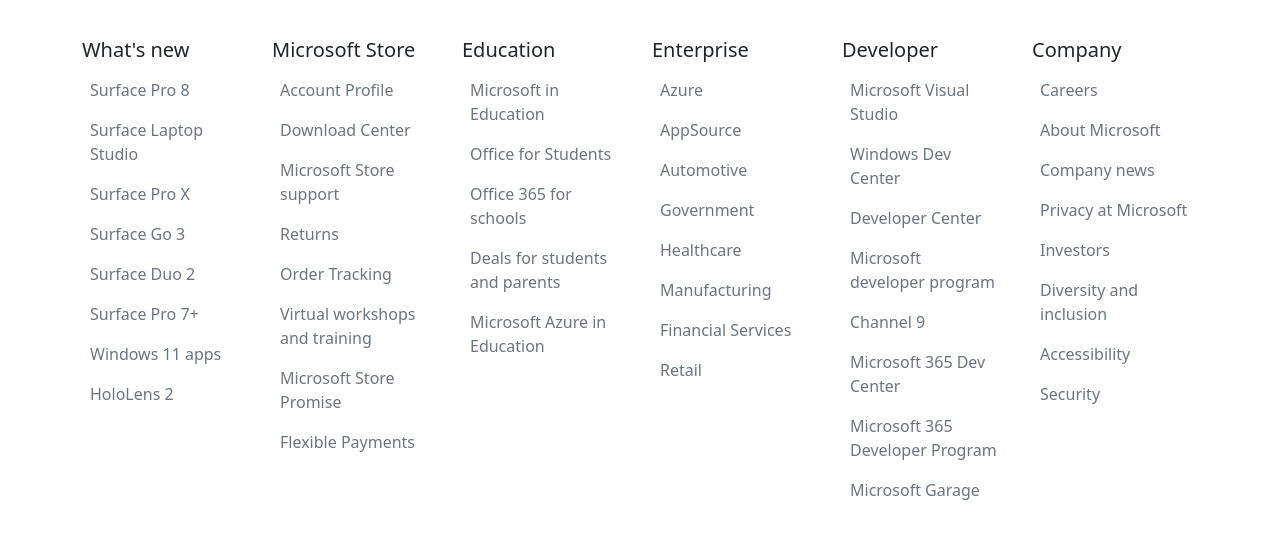
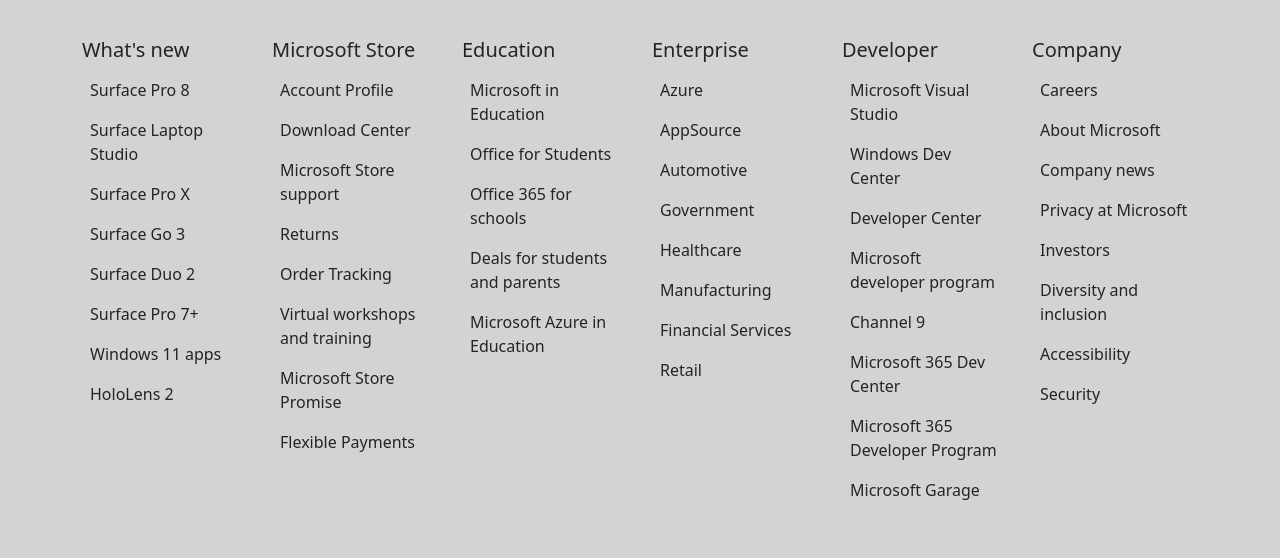
Before and after one commit to sarthbpatel/microsoft-app, an Angular app: page / in a window 1280 px wide. Shown: the part 1245-1805 px from the top of the page. Built offline with nearby package versions, Linux system fonts and the light colour scheme.

Commit message:
Updated background color

```diff
--- /dev/null
+++ b/src/app/navigation/footnavbar/footer.component.css
@@ -0,0 +1,7 @@
+.background {
+    background-color: lightgray;
+}
+
+.font {
+    color: black;
+}
--- a/src/app/navigation/footnavbar/footer.component.html
+++ b/src/app/navigation/footnavbar/footer.component.html
@@ -1,32 +1,33 @@
+<div class="background">
 <div class="container">
-    <footer class="row row-cols-8 py-5 my-5">
+    <footer class="row row-cols-8 py-5 my-5 ">
 
 
-      <div class="col">
+      <div class="col ">
         <h5>What's new</h5>
         <ul class="nav flex-column">
-          <li class="nav-item mb-0"><a href="#" class="nav-link p-2 text-muted">Surface Pro 8</a></li>
-          <li class="nav-item mb-0"><a href="#" class="nav-link p-2 text-muted">Surface Laptop Studio</a></li>
-          <li class="nav-item mb-0"><a href="#" class="nav-link p-2 text-muted">Surface Pro X</a></li>
-          <li class="nav-item mb-0"><a href="#" class="nav-link p-2 text-muted">Surface Go 3</a></li>
-          <li class="nav-item mb-0"><a href="#" class="nav-link p-2 text-muted">Surface Duo 2</a></li>
-          <li class="nav-item mb-0"><a href="#" class="nav-link p-2 text-muted">Surface Pro 7+</a></li>
-          <li class="nav-item mb-0"><a href="#" class="nav-link p-2 text-muted">Windows 11 apps</a></li>
-          <li class="nav-item mb-0"><a href="#" class="nav-link p-2 text-muted">HoloLens 2</a></li>
+          <li class="nav-item mb-0"><a href="#" class="nav-link p-2 text-dark">Surface Pro 8</a></li>
+          <li class="nav-item mb-0"><a href="#" class="nav-link p-2 text-dark">Surface Laptop Studio</a></li>
+          <li class="nav-item mb-0"><a href="#" class="nav-link p-2 text-dark">Surface Pro X</a></li>
+          <li class="nav-item mb-0"><a href="#" class="nav-link p-2 text-dark">Surface Go 3</a></li>
+          <li class="nav-item mb-0"><a href="#" class="nav-link p-2 text-dark">Surface Duo 2</a></li>
+          <li class="nav-item mb-0"><a href="#" class="nav-link p-2 text-dark">Surface Pro 7+</a></li>
+          <li class="nav-item mb-0"><a href="#" class="nav-link p-2 text-dark">Windows 11 apps</a></li>
+          <li class="nav-item mb-0"><a href="#" class="nav-link p-2 text-dark">HoloLens 2</a></li>
         </ul>
       </div>
 
       <div class="col">
         <h5>Microsoft Store</h5>
         <ul class="nav flex-column">
-          <li class="nav-item mb-0"><a href="#" class="nav-link p-2 text-muted">Account Profile</a></li>
-          <li class="nav-item mb-0"><a href="#" class="nav-link p-2 text-muted">Download Center</a></li>
-          <li class="nav-item mb-0"><a href="#" class="nav-link p-2 text-muted">Microsoft Store support</a></li>
-          <li class="nav-item mb-0"><a href="#" class="nav-link p-2 text-muted">Returns</a></li>
-          <li class="nav-item mb-0"><a href="#" class="nav-link p-2 text-muted">Order Tracking</a></li>
-          <li class="nav-item mb-0"><a href="#" class="nav-link p-2 text-muted">Virtual workshops and training</a></li>
-          <li class="nav-item mb-0"><a href="#" class="nav-link p-2 text-muted">Microsoft Store Promise</a></li>
-          <li class="nav-item mb-0"><a href="#" class="nav-link p-2 text-muted">Flexible Payments</a></li>
+          <li class="nav-item mb-0"><a href="#" class="nav-link p-2 text-dark">Account Profile</a></li>
+          <li class="nav-item mb-0"><a href="#" class="nav-link p-2 text-dark">Download Center</a></li>
+          <li class="nav-item mb-0"><a href="#" class="nav-link p-2 text-dark">Microsoft Store support</a></li>
+          <li class="nav-item mb-0"><a href="#" class="nav-link p-2 text-dark">Returns</a></li>
+          <li class="nav-item mb-0"><a href="#" class="nav-link p-2 text-dark">Order Tracking</a></li>
+          <li class="nav-item mb-0"><a href="#" class="nav-link p-2 text-dark">Virtual workshops and training</a></li>
+          <li class="nav-item mb-0"><a href="#" class="nav-link p-2 text-dark">Microsoft Store Promise</a></li>
+          <li class="nav-item mb-0"><a href="#" class="nav-link p-2 text-dark">Flexible Payments</a></li>
 
         </ul>
       </div>
@@ -34,55 +35,56 @@
       <div class="col">
         <h5>Education</h5>
         <ul class="nav flex-column">
-          <li class="nav-item mb-0"><a href="#" class="nav-link p-2 text-muted">Microsoft in Education</a></li>
-          <li class="nav-item mb-0"><a href="#" class="nav-link p-2 text-muted">Office for Students</a></li>
-          <li class="nav-item mb-0"><a href="#" class="nav-link p-2 text-muted">Office 365 for schools</a></li>
-          <li class="nav-item mb-0"><a href="#" class="nav-link p-2 text-muted">Deals for students and parents</a></li>
-          <li class="nav-item mb-0"><a href="#" class="nav-link p-2 text-muted">Microsoft Azure in Education</a></li>
+          <li class="nav-item mb-0"><a href="#" class="nav-link p-2 text-dark">Microsoft in Education</a></li>
+          <li class="nav-item mb-0"><a href="#" class="nav-link p-2 text-dark">Office for Students</a></li>
+          <li class="nav-item mb-0"><a href="#" class="nav-link p-2 text-dark">Office 365 for schools</a></li>
+          <li class="nav-item mb-0"><a href="#" class="nav-link p-2 text-dark">Deals for students and parents</a></li>
+          <li class="nav-item mb-0"><a href="#" class="nav-link p-2 text-dark">Microsoft Azure in Education</a></li>
         </ul>
       </div>
 
       <div class="col">
         <h5>Enterprise</h5>
         <ul class="nav flex-column">
-          <li class="nav-item mb-0"><a href="#" class="nav-link p-2 text-muted">Azure</a></li>
-          <li class="nav-item mb-0"><a href="#" class="nav-link p-2 text-muted">AppSource</a></li>
-          <li class="nav-item mb-0"><a href="#" class="nav-link p-2 text-muted">Automotive</a></li>
-          <li class="nav-item mb-0"><a href="#" class="nav-link p-2 text-muted">Government</a></li>
-          <li class="nav-item mb-0"><a href="#" class="nav-link p-2 text-muted">Healthcare</a></li>
-          <li class="nav-item mb-0"><a href="#" class="nav-link p-2 text-muted">Manufacturing</a></li>
-          <li class="nav-item mb-0"><a href="#" class="nav-link p-2 text-muted">Financial Services</a></li>
-          <li class="nav-item mb-0"><a href="#" class="nav-link p-2 text-muted">Retail</a></li>
+          <li class="nav-item mb-0"><a href="#" class="nav-link p-2 text-dark">Azure</a></li>
+          <li class="nav-item mb-0"><a href="#" class="nav-link p-2 text-dark">AppSource</a></li>
+          <li class="nav-item mb-0"><a href="#" class="nav-link p-2 text-dark">Automotive</a></li>
+          <li class="nav-item mb-0"><a href="#" class="nav-link p-2 text-dark">Government</a></li>
+          <li class="nav-item mb-0"><a href="#" class="nav-link p-2 text-dark">Healthcare</a></li>
+          <li class="nav-item mb-0"><a href="#" class="nav-link p-2 text-dark">Manufacturing</a></li>
+          <li class="nav-item mb-0"><a href="#" class="nav-link p-2 text-dark">Financial Services</a></li>
+          <li class="nav-item mb-0"><a href="#" class="nav-link p-2 text-dark">Retail</a></li>
         </ul>
       </div>
 
       <div class="col">
         <h5>Developer</h5>
         <ul class="nav flex-column">
-          <li class="nav-item mb-0"><a href="#" class="nav-link p-2 text-muted">Microsoft Visual Studio</a></li>
-          <li class="nav-item mb-0"><a href="#" class="nav-link p-2 text-muted">Windows Dev Center</a></li>
-          <li class="nav-item mb-0"><a href="#" class="nav-link p-2 text-muted">Developer Center</a></li>
-          <li class="nav-item mb-0"><a href="#" class="nav-link p-2 text-muted">Microsoft developer program</a></li>
-          <li class="nav-item mb-0"><a href="#" class="nav-link p-2 text-muted">Channel 9</a></li>
-          <li class="nav-item mb-0"><a href="#" class="nav-link p-2 text-muted">Microsoft 365 Dev Center</a></li>
-          <li class="nav-item mb-0"><a href="#" class="nav-link p-2 text-muted">Microsoft 365 Developer Program</a></li>
-          <li class="nav-item mb-0"><a href="#" class="nav-link p-2 text-muted">Microsoft Garage</a></li>
+          <li class="nav-item mb-0"><a href="#" class="nav-link p-2 text-dark">Microsoft Visual Studio</a></li>
+          <li class="nav-item mb-0"><a href="#" class="nav-link p-2 text-dark">Windows Dev Center</a></li>
+          <li class="nav-item mb-0"><a href="#" class="nav-link p-2 text-dark">Developer Center</a></li>
+          <li class="nav-item mb-0"><a href="#" class="nav-link p-2 text-dark">Microsoft developer program</a></li>
+          <li class="nav-item mb-0"><a href="#" class="nav-link p-2 text-dark">Channel 9</a></li>
+          <li class="nav-item mb-0"><a href="#" class="nav-link p-2 text-dark">Microsoft 365 Dev Center</a></li>
+          <li class="nav-item mb-0"><a href="#" class="nav-link p-2 text-dark">Microsoft 365 Developer Program</a></li>
+          <li class="nav-item mb-0"><a href="#" class="nav-link p-2 text-dark">Microsoft Garage</a></li>
         </ul>
       </div>
 
       <div class="col">
         <h5>Company</h5>
         <ul class="nav flex-column">
-          <li class="nav-item mb-0"><a href="#" class="nav-link p-2 text-muted">Careers</a></li>
-          <li class="nav-item mb-0"><a href="#" class="nav-link p-2 text-muted">About Microsoft</a></li>
-          <li class="nav-item mb-0"><a href="#" class="nav-link p-2 text-muted">Company news</a></li>
-          <li class="nav-item mb-0"><a href="#" class="nav-link p-2 text-muted">Privacy at Microsoft</a></li>
-          <li class="nav-item mb-0"><a href="#" class="nav-link p-2 text-muted">Investors</a></li>
-          <li class="nav-item mb-0"><a href="#" class="nav-link p-2 text-muted">Diversity and inclusion</a></li>
-          <li class="nav-item mb-0"><a href="#" class="nav-link p-2 text-muted">Accessibility</a></li>
-          <li class="nav-item mb-0"><a href="#" class="nav-link p-2 text-muted">Security</a></li>
+          <li class="nav-item mb-0"><a href="#" class="nav-link p-2 text-dark">Careers</a></li>
+          <li class="nav-item mb-0"><a href="#" class="nav-link p-2 text-dark">About Microsoft</a></li>
+          <li class="nav-item mb-0"><a href="#" class="nav-link p-2 text-dark">Company news</a></li>
+          <li class="nav-item mb-0"><a href="#" class="nav-link p-2 text-dark">Privacy at Microsoft</a></li>
+          <li class="nav-item mb-0"><a href="#" class="nav-link p-2 text-dark">Investors</a></li>
+          <li class="nav-item mb-0"><a href="#" class="nav-link p-2 text-dark">Diversity and inclusion</a></li>
+          <li class="nav-item mb-0"><a href="#" class="nav-link p-2 text-dark">Accessibility</a></li>
+          <li class="nav-item mb-0"><a href="#" class="nav-link p-2 text-dark">Security</a></li>
         </ul>
       </div>
 
     </footer>
   </div>
+</div>
--- a/src/app/navigation/footnavbar/footer.component.ts
+++ b/src/app/navigation/footnavbar/footer.component.ts
@@ -2,7 +2,8 @@
 
 @Component({
     selector: 'ms-footer',
-    templateUrl: 'footer.component.html'
+    templateUrl: 'footer.component.html',
+    styleUrls:['footer.component.css']
 })
 
 export class FooterComponent {
```
